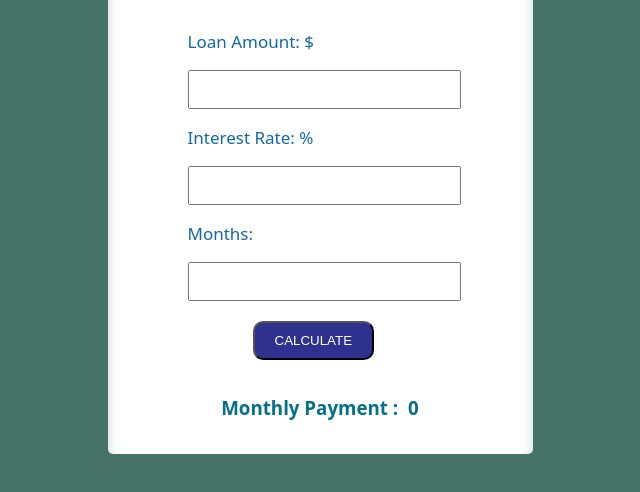
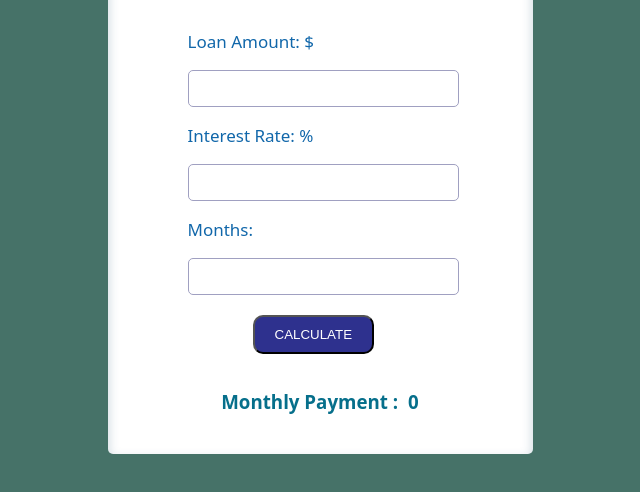
Before and after one commit to RahimVa1iyev/JS.CreditCalculator, a plain HTML site: page index.html in a window 1280 px wide. Shown: the part 206-698 px from the top of the page, without its empty margins (320-960 px from the left). Drawn offline with Linux system fonts and the light colour scheme.

Commit message:
Change-Css

```diff
--- a/assets/style.css
+++ b/assets/style.css
@@ -30,6 +30,14 @@ body{
   input{
     width: 100%;
     height: 33px;
+    border: 1px solid rgb(160, 160, 193);
+    border-radius: 5px;
+  }
+  input:focus{
+    outline: 0;
+
+    border: 2px solid rgb(40, 40, 121) ;
+
   }
   h3{
     text-align: center;
```
